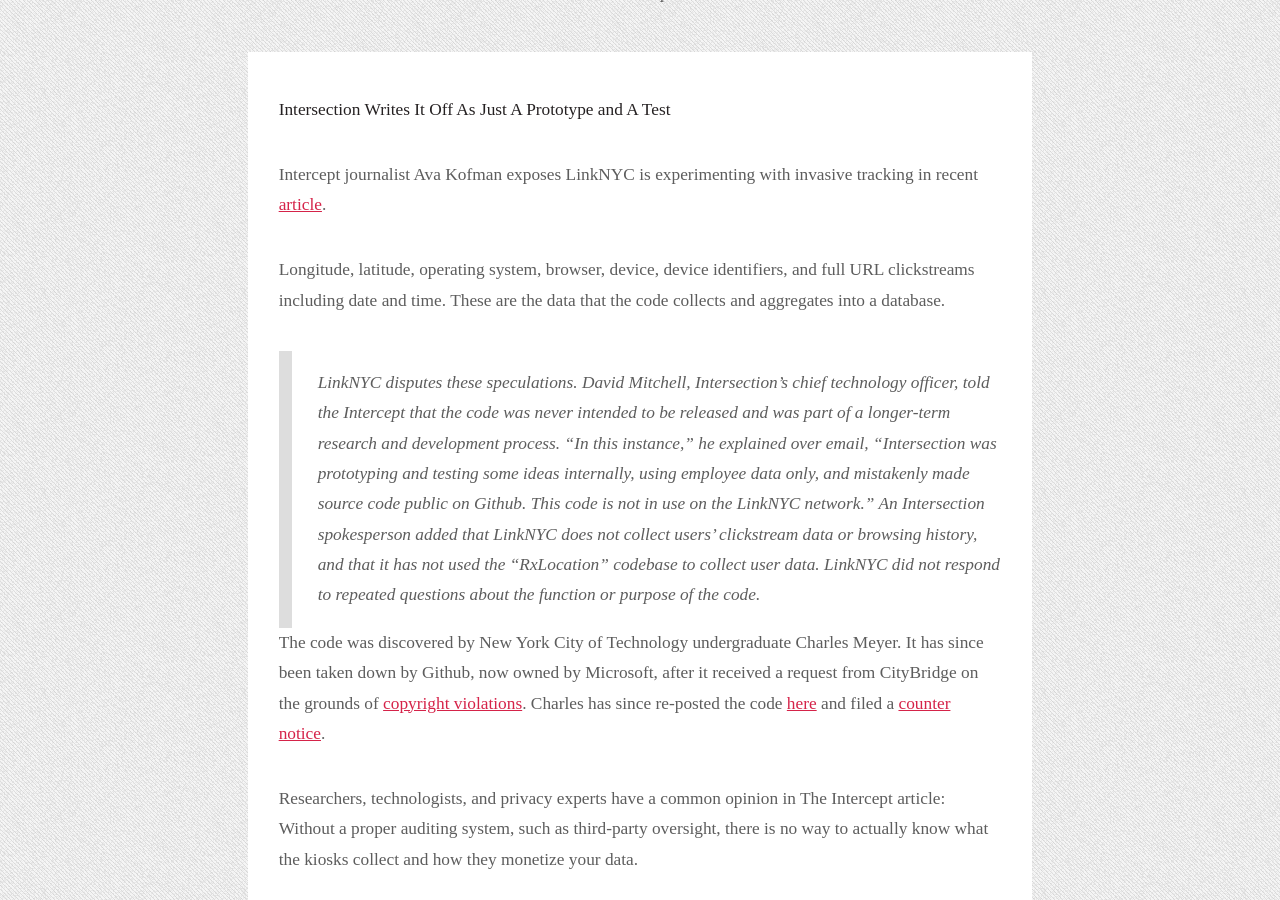
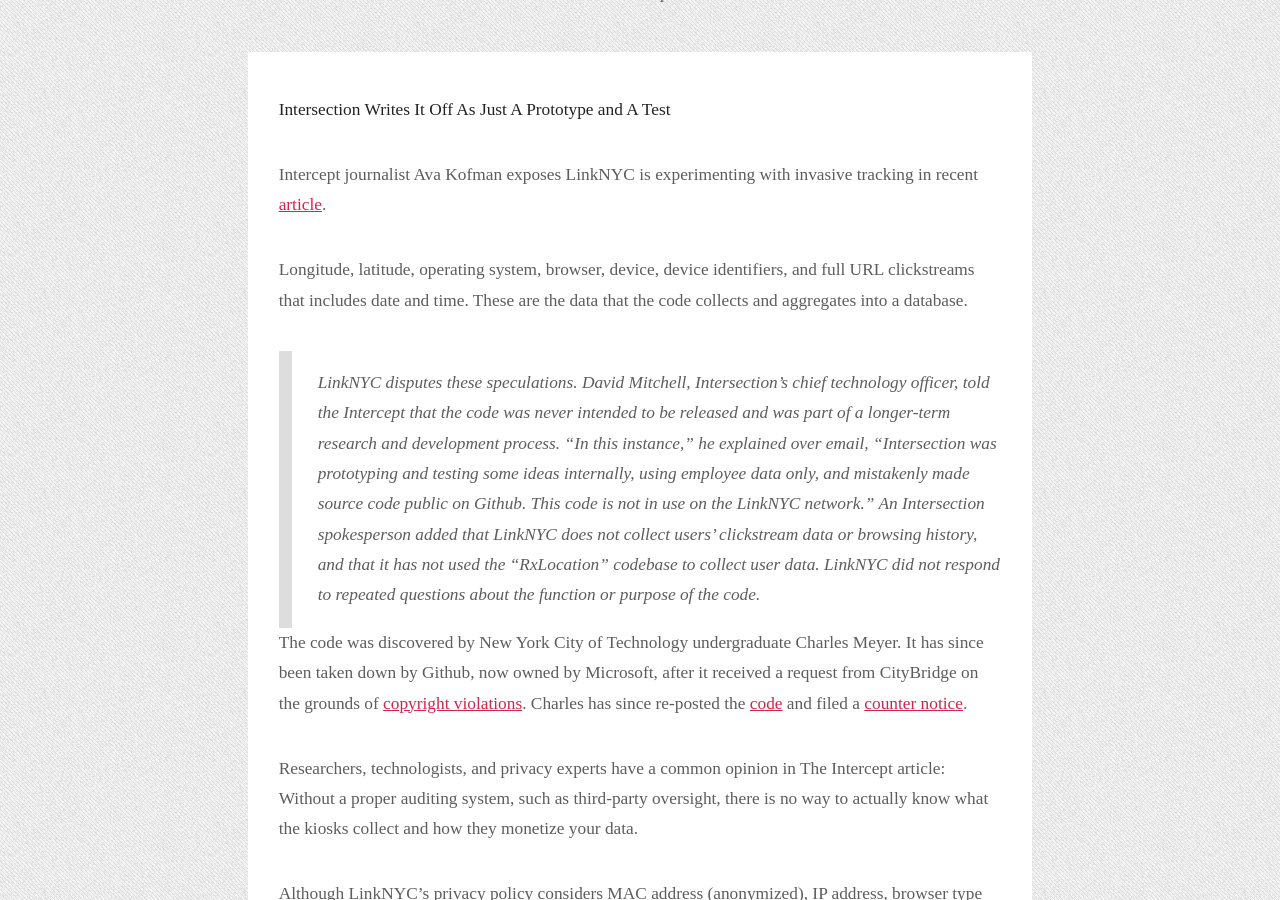
Before and after one commit to rethinklinknyc/rethinklinknyc.github.io, a Jekyll site: the page built from _posts/2018-09-09-code-collects.md, in a window 1280 px wide and 900 px high, scrolled down 695 px. Built offline with Jekyll 4.4.1, drawn with Linux system fonts in a browser that asks for light colours; some web fonts are replaced; a script that is not in the unit is left out.

Commit message:
Update 2018-09-09-code-collects.md

```diff
--- a/_posts/2018-09-09-code-collects.md
+++ b/_posts/2018-09-09-code-collects.md
@@ -7,13 +7,13 @@
 
 Intercept journalist Ava Kofman exposes LinkNYC is experimenting with invasive tracking in recent [article](https://theintercept.com/2018/09/08/linknyc-free-wifi-kiosks/).
 
-Longitude, latitude, operating system, browser, device, device identifiers, and full URL clickstreams including date and time. These are the data that the code collects and aggregates into a database.
+Longitude, latitude, operating system, browser, device, device identifiers, and full URL clickstreams that includes date and time. These are the data that the code collects and aggregates into a database.
 
 <blockquote>
 LinkNYC disputes these speculations. David Mitchell, Intersection’s chief technology officer, told the Intercept that the code was never intended to be released and was part of a longer-term research and development process. “In this instance,” he explained over email, “Intersection was prototyping and testing some ideas internally, using employee data only, and mistakenly made source code public on Github. This code is not in use on the LinkNYC network.” An Intersection spokesperson added that LinkNYC does not collect users’ clickstream data or browsing history, and that it has not used the “RxLocation” codebase to collect user data. LinkNYC did not respond to repeated questions about the function or purpose of the code.
 </blockquote>
 
-The code was discovered by New York City of Technology undergraduate Charles Meyer. It has since been taken down by Github, now owned by Microsoft, after it received a request from CityBridge on the grounds of [copyright violations](https://github.com/github/dmca/blob/master/2018/2018-08-06-Intersection.md). Charles has since re-posted the code [here](https://github.com/simplymathematics/link-mobile-observations) and filed a [counter notice](https://github.com/github/dmca/blob/master/2018/2018-08-08-Intersection-CounterNotice.md).
+The code was discovered by New York City of Technology undergraduate Charles Meyer. It has since been taken down by Github, now owned by Microsoft, after it received a request from CityBridge on the grounds of [copyright violations](https://github.com/github/dmca/blob/master/2018/2018-08-06-Intersection.md). Charles has since re-posted the [code](https://github.com/simplymathematics/link-mobile-observations) and filed a [counter notice](https://github.com/github/dmca/blob/master/2018/2018-08-08-Intersection-CounterNotice.md).
 
 Researchers, technologists, and privacy experts have a common opinion in The Intercept article: Without a proper auditing system, such as third-party oversight, there is no way to actually know what the kiosks collect and how they monetize your data.
 
```
